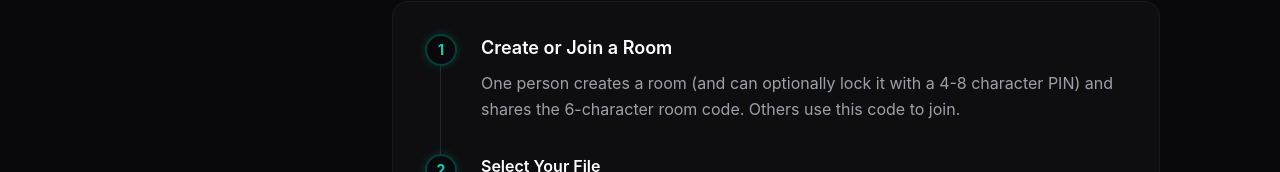
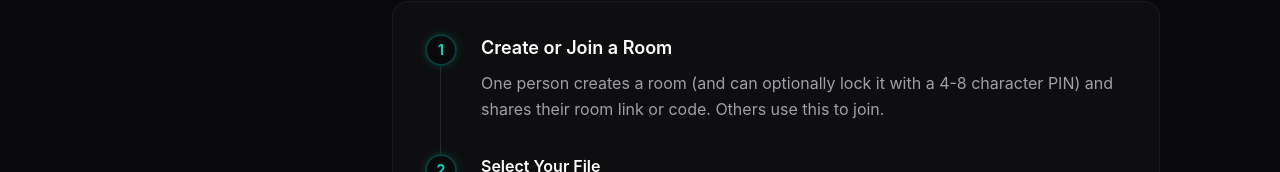
Before and after one commit to sampratigaurav/syncwatch, a React (Vite) app in the folder client/: page /docs in a window 1280 px wide. Shown: the part 441-613 px from the top of the page. Built offline with nearby package versions, Linux system fonts and the light colour scheme; no server answers.

Commit message:
docs(Copy): update home and docs to reflect custom room links instead of just 6-character codes

```diff
--- a/client/src/pages/Docs.tsx
+++ b/client/src/pages/Docs.tsx
@@ -137,7 +137,7 @@ export default function Docs() {
                       <div className="w-8 h-8 rounded-full bg-zinc-950 border-2 border-teal-500/30 flex items-center justify-center shrink-0 text-teal-400 font-bold text-sm shadow-[0_0_10px_rgba(20,184,166,0.2)] z-10">1</div>
                       <div>
                         <h3 className="text-lg font-semibold text-white mb-2">Create or Join a Room</h3>
-                        <p className="text-zinc-400 leading-relaxed">One person creates a room (and can optionally lock it with a 4-8 character PIN) and shares the 6-character room code. Others use this code to join.</p>
+                        <p className="text-zinc-400 leading-relaxed">One person creates a room (and can optionally lock it with a 4-8 character PIN) and shares their room link or code. Others use this to join.</p>
                       </div>
                     </div>
 
--- a/client/src/pages/Home.tsx
+++ b/client/src/pages/Home.tsx
@@ -34,7 +34,7 @@ const STEPS = [
   {
     icon: Link2,
     title: "Create or join a room",
-    desc: "Share a 6-character room code with whoever you want to watch with. No account needed."
+    desc: "Share your room link or code with whoever you want to watch with. No account needed."
   },
   {
     icon: FileVideo,
```
